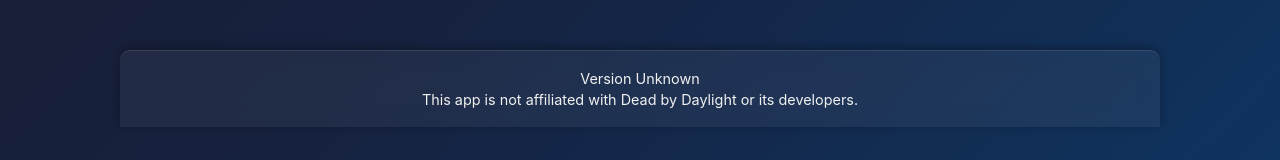
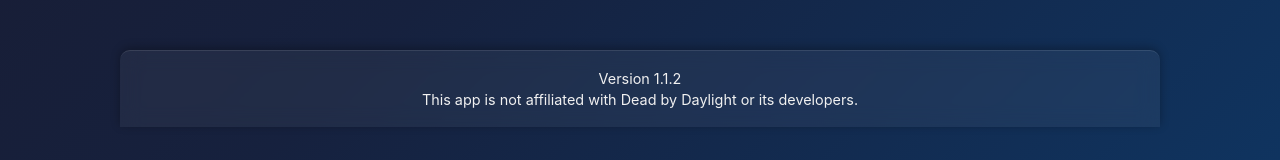
Before and after one commit to FlorenzoBauer/dbdroulette, a React (Create React App) app: page / in a window 1280 px wide. Shown: the part 617-777 px from the top of the page. Built offline with nearby package versions, Linux system fonts and the light colour scheme.

Commit message:
Fixed Boon perks, also changed Readme

```diff
--- a/src/App.js
+++ b/src/App.js
@@ -2,6 +2,7 @@
 import './App.css';
 import { killers, survivors, killerBuildThemes, survivorBuildThemes } from './data';
 import UpdateScreen from './components/UpdateScreen';
+import packageJson from '../package.json';
 
 function App() {
   const [appVersion, setAppVersion] = useState('');
@@ -368,7 +369,7 @@
         </div>
       </header>
       <footer className="app-footer">
-        <p>Version {appVersion}</p>
+        <p>Version {packageJson.version}</p>
         <p>This app is not affiliated with Dead by Daylight or its developers.</p>
       </footer>
     </div>
--- a/src/data.js
+++ b/src/data.js
@@ -119,7 +119,7 @@
       'Stealth': ['Distortion', 'Parental Guidance', 'Off the Record', 'Dance With Me', 'Ghost Notes', 'Iron Will', 'Cut Loose', 'Quick & Quiet', 'Urban Evasion', 'Fixated', 'Light-footed', 'Lucky Star', 'Low Profile', 'Lucky Break', 'Lightweight', 'Plot Twist', 'Calm Spirit', 'Diversion', 'Deception'],
       'Gens-Rushing': ['Stakeout', 'Weaving Spiders', 'Built To Last', 'HyperFocus', 'Bardic Inspiration', 'Prove Thyself', 'Leader', 'One, Two, Three', 'Resilience', 'Potential Energy', 'Technician', 'Fast Track', 'Friendly Competition', 'Overzealous', 'Deadline', 'Repressed Alliance'],
       'Chase': ['Finesse', 'Resilience', 'Windows of Opportunity', 'Lithe','Adrenaline','Balanced Landing', 'Sprint Burst', 'Dead Hard', 'Chemical Trap', 'Hope', 'Vigil', 'Fixated', 'Last Stand', 'Made for This', 'Overcome', 'Quick Gambit', 'Exulation', 'Champion of Light', 'Smash Hit'],
-      'Boon': ['Circle Of Healing', 'Exponential', 'Dark Theory', 'Shadow Step', 'Illumination'],
+      'Boon': ['Boon: Circle Of Healing', 'Boon: Exponential', 'Boon: Dark Theory', 'Boon: Shadow Step', 'Boon: Illumination'],
       'Info': ['Deja Vu', 'Detective\'s Hunch', 'Wiretap', 'Object of Obsession', 'Alert', 'Kindred', 'Empathy', 'Bond', 'Clairvoyance', 'Dark Sense', 'Fogwise', 'Inner Focus', 'Tracherous Crows', 'Left Behind', 'Lucky Star', 'Premonition', 'Visionary', 'Wake Up!', 'Rookie Spirit', 'Plunderer\'s Instinct', 'Small Game', 'Still Light', 'Trouble Shooter', 'Better Together'],
       'Conviction': ['Conviction', 'Soul Guard', 'Plot twist', 'Unbreakable', 'Boon: Exponential', 'Tenacity', 'Flip-Flop', 'Power Struggle', 'No Mither'],
       'Healing': ['Auto-Didact', 'One, Two, Three', 'We\'ll Make it', 'Pharmacy', 'Self-Care', 'Empathy', 'Botany Knowledge', 'Clean Break', 'Inner Healing', 'Do No Harm', 'Empathic Connection', 'Blood Pact', 'Reactive Healing', 'Resilience', 'Resurgence', 'Solidarity', 'Strength in Shadows','We\'re Gonna Live Forever'],
```
Also changed, not shown: 1 other file (tests, documents, lock files or other folders).
